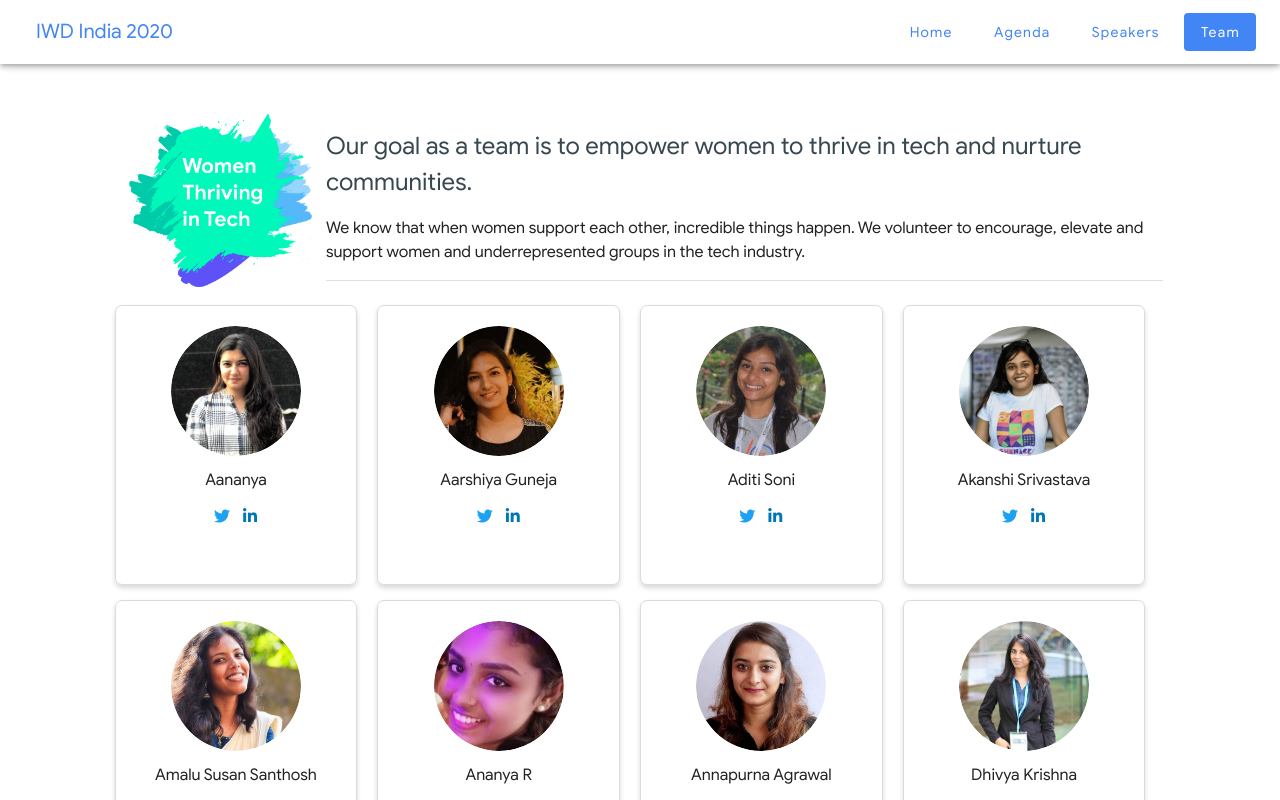
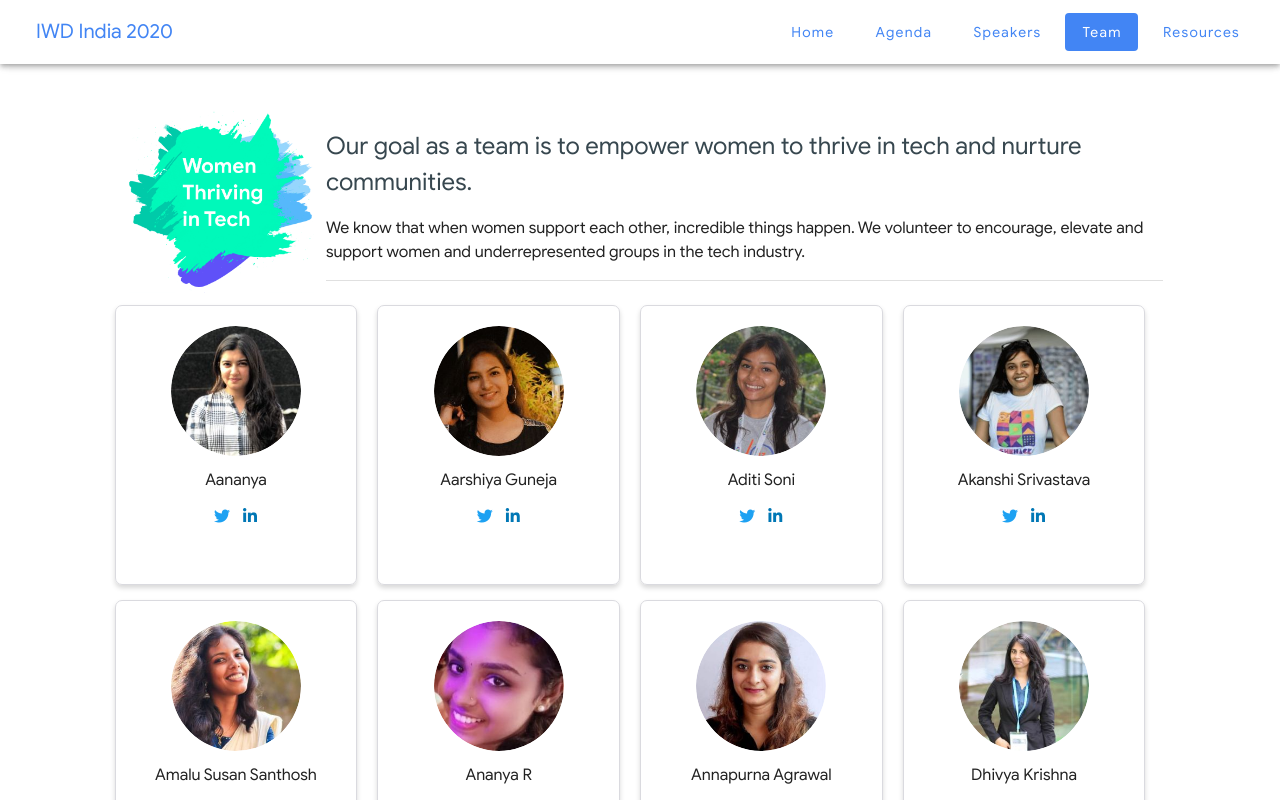
Before and after one commit to Varsha-Jaiswal/IWD-India-2020, a Vue app: page /team in a window 1280 px wide. Shown: the top 800 px of the page. Built offline with nearby package versions, Linux system fonts and the light colour scheme.

Commit message:
Resources tab add

```diff
--- a/src/store.js
+++ b/src/store.js
@@ -10,7 +10,8 @@ export default new Vuex.Store({
       { text: 'Home', to: '/', icon:'mdi-home', visible:true},
       { text: 'Agenda', to: '/agenda', icon: 'mdi-format-float-left',visible:true},
       { text: 'Speakers', to: '/speakers', icon:'mdi-account-switch',visible:true},
-      { text: 'Team', to: '/team', icon:'mdi-account-settings',visible:true}
+      { text: 'Team', to: '/team', icon:'mdi-account-settings',visible:true},
+      { text: 'Resources', to: '/resources', icon:'mdi-account-settings',visible:true}
     ]
   },
   getters:{
```
